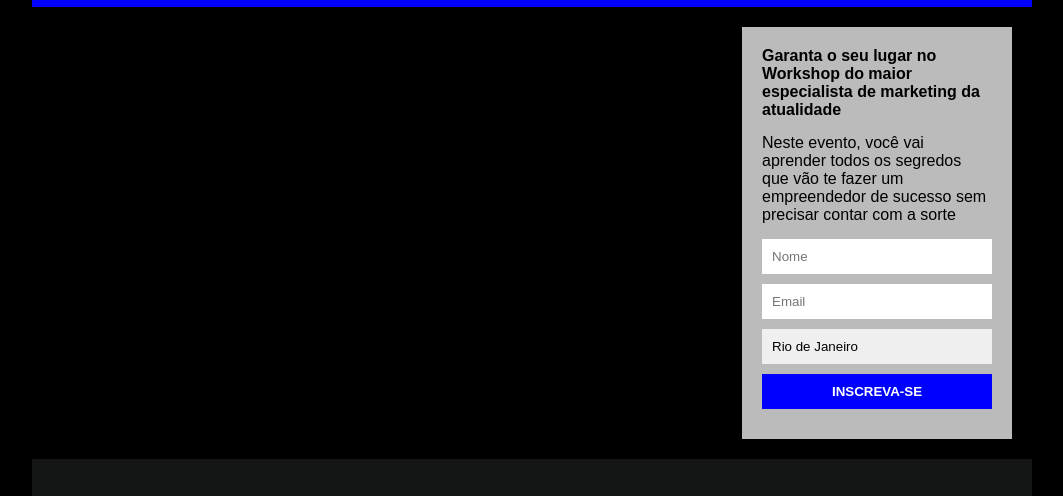
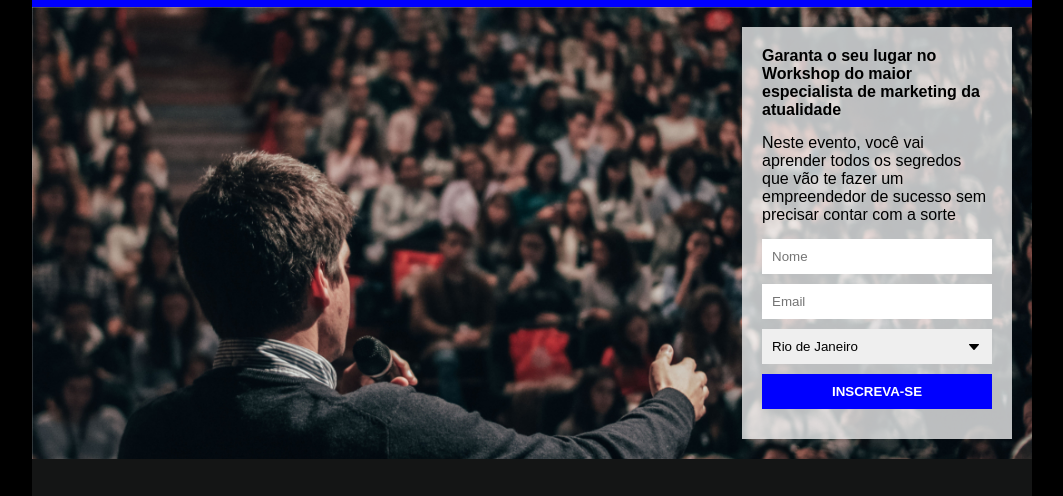
Before and after one commit to Leonardo-Bilo/Site, a plain HTML site: page index.html in a window 1280 px wide. Shown: the part 44-540 px from the top of the page, without its empty margins (108-1171 px from the left). Drawn offline with Linux system fonts and the light colour scheme.

Commit message:
uptade storage

```diff
--- a/style.css
+++ b/style.css
@@ -26,7 +26,7 @@ header{
 
 section{
     padding: 20px;
-    background-image: url(../Parte\ 1/images/people.jpg);
+    background-image: url(../Site/images/people.jpg);
     background-size: cover;
     overflow: hidden;
 }
@@ -64,7 +64,7 @@ select{
     -moz-appearance: none;
     -webkit-appearance: none;
     appearance: none;
-    background-image: url(../Parte\ 1/images/arrow.jpg);
+    background-image: url(../Site/images/arrow.jpg);
     background-repeat: no-repeat;
 /*  background-position-x: calc(100% - 10px);
     background-position-y: center;             */
```
